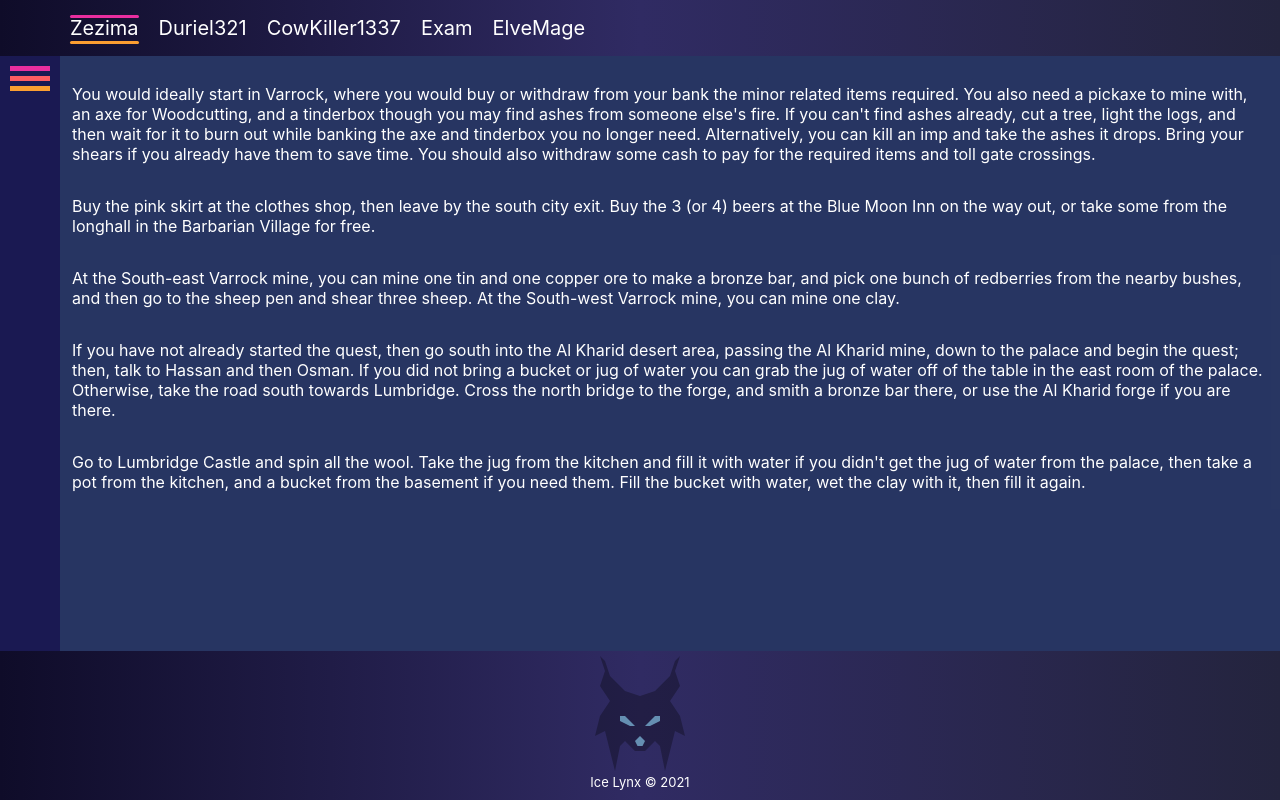
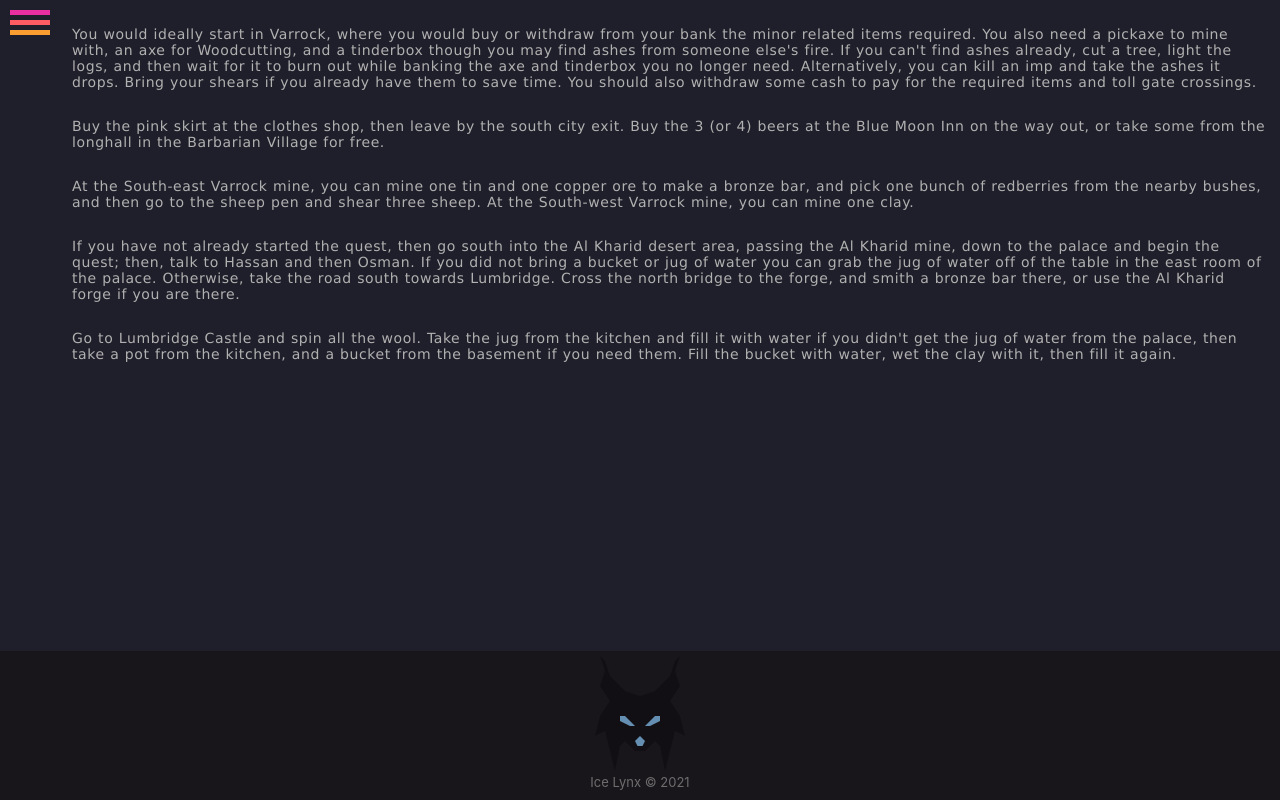
Before and after one commit to Ice-Lynx/Ice-Lynx-React-Practice-1, a React (Create React App) app: page / in a window 1280 px wide. Built offline with nearby package versions, Linux system fonts and the light colour scheme.

Commit message:
variety practice

```diff
--- a/src/App.css
+++ b/src/App.css
@@ -11,14 +11,13 @@
 }
 .body {
   flex: 1;
-  background: rgba(0, 0, 0, 0.87);
   display:flex;
   flex-direction: row;
 }
 .footer {
   height: auto;
-  background: linear-gradient(to right, #0f0c29, #302b63, #24243e);
-  color: rgb(255, 255, 255);
+  background: rgb(25, 22, 27);
+  color: rgb(109, 109, 109);
   text-align: center;
   font-size: 13px;
   padding-bottom: 10px;
@@ -27,7 +26,7 @@
 .left-menu {
   display: flex;
   flex-direction: column;
-  background-color: rgba(16, 14, 143, 0.438);
+  background-color: rgb(31, 31, 43);;
   border-radius: 0px;
   color: white;
   margin:0px;
@@ -38,11 +37,21 @@
   display: flex;
   flex-direction: column;
   border-radius: 0px;
-  background-color: rgba(57, 103, 255, 0.295);
-  color: white;
+  background-color: rgb(31, 31, 43);
+  color: rgb(185, 185, 185);
   margin:0px;
   padding:12px;
   width: 100%;
+  font-family: Verdana, Geneva, sans-serif;
+  font-size: 14px;
+  letter-spacing: 0.6px;
+  word-spacing: 0.4px;
+  color: #b1b1b1;
+  font-weight: 400;
+  text-decoration: none;
+  font-style: normal;
+  font-variant: normal;
+  text-transform: none;
 }
 .menuContent{
   background-color:rgb(88, 166, 255);
@@ -62,41 +71,42 @@
 
 .title {
   font-size: 20px;
-  margin-left: 20px;
+  margin-left: 5px;
   position: relative;
   cursor: pointer;
+  font-family: "Palatino Linotype", "Book Antiqua", Palatino, serif;
+  font-size: 20px;
+  letter-spacing: 1.4px;
+  word-spacing: 0.4px;
+  font-weight: 700;
+  text-decoration: none;
+  font-style: normal;
+  font-variant: small-caps;
+  text-transform: none;
+
 }
 
 .title.selected {
   font-size: 20px;
 }
 
-.underline {
-  width: 100%;
-  height: 3px;
-  border-radius: 4px;
-  background: rgba(251,158,49,1);
-  position: absolute;
-  bottom: -4px;
-}
-
-.overline {
-  width: 100%;
-  height: 3px;
-  border-radius: 4px;
+.sideline {
+  width: 12px;
+  height: 76%;
   background: rgba(233,46,159,1);
   position: absolute;
-  bottom: 22px;
+  left: 0px;
 }
 
 li {
   list-style: none;
-  padding: 0;
-  margin: 0px;
+  padding-top: 5px;
+  padding-bottom: 5px;
+  padding-left: 15px;
+  padding-right: 5px;
   user-select: none;
 }
 
 ol {
-  display: flex;
   justify-content: left;
 }
--- a/src/App.js
+++ b/src/App.js
@@ -6,9 +6,6 @@
 function App() {
   return (
     <div class="wrapper">
-      <div class="header">
-        <TopMenu />
-      </div>
       <div class="body">
         <ToggleBox />
         <div class="content">
--- a/src/components/left-menu.jsx
+++ b/src/components/left-menu.jsx
@@ -1,5 +1,6 @@
 import React, { useState } from "react";
 import { Menubtn } from "./menu-btn.jsx";
+import { TopMenu } from "./top-bar-menu.jsx";
 
 export function ToggleBox({ title, children }) {
   const [isOpened, setIsOpened] = useState(false);
@@ -13,8 +14,7 @@
       <div className="menudiv" onClick={toggle}>
         <Menubtn />
       </div>
-      {isOpened && <p>I123542313123</p>}
-      {isOpened && <p>123154124123123</p>}
+      {isOpened && <TopMenu/>}
     </div>
   );
 }
--- a/src/components/top-bar-menu.jsx
+++ b/src/components/top-bar-menu.jsx
@@ -30,31 +30,26 @@
 
   return (
     <AnimateSharedLayout>
-      <ol style={{ transform: "translateZ(0)" }}>
+      <div style={{ transform: "translateZ(0)" }}>
         {screens.map(({ title, color }, i) => (
           <motion.li
             animate
             key={i}
             className={`title ${i === selected && "selected"}`}
-            style={{ color: i === selected ? color : "#ffff" }}
+            style={{ color: i === selected ? color : "#ffffff" }}
             onHoverStart={() => setSelected(i)}
           >
             {i === selected && (
-              <motion.div
-                layoutId="underline"
-                className="underline"
-              />
+              <motion.div layoutId="sideline" className="sideline" />
             )}
             {i === selected && (
-              <motion.div
-                layoutId="overline"
-                className="overline"
-              />
+              <motion.div layoutId="underline" className="underline" />
             )}
+
             {title}
           </motion.li>
         ))}
-      </ol>
+      </div>
     </AnimateSharedLayout>
   );
 }
```
